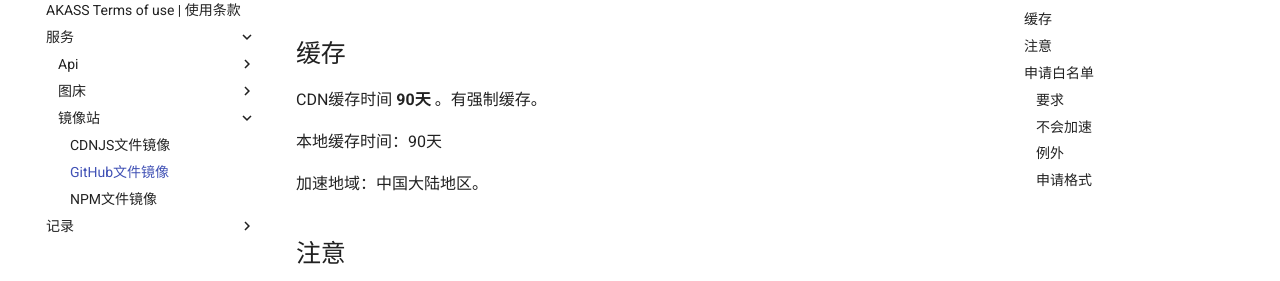
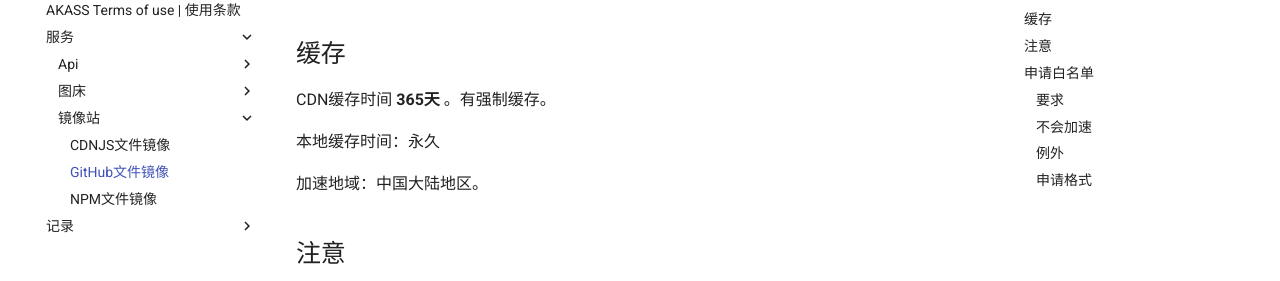
Before and after one commit to akass-org/doc.akass.cn, an MkDocs documentation site: the page built from docs/服务/镜像站/github.md, in a window 1280 px wide and 900 px high, scrolled down 923 px. Shown: the part 170-451 px from the top of the window. Built offline with MkDocs 1.6.1 and Material for MkDocs 9.7.7, drawn with Linux system fonts in a browser that asks for light colours; comment, search, counter and statistics services are not loaded.

Commit message:
Change GitHub mirroe's cache time.

```diff
--- a/docs/服务/镜像站/github.md
+++ b/docs/服务/镜像站/github.md
@@ -40,9 +40,9 @@ https://gh.akass.cn/akass-org/pingTarget/0.0.2/road-1072821.jpg!webp
 
 ## 缓存
 
-CDN缓存时间 **90天** 。有强制缓存。
+CDN缓存时间 **365天** 。有强制缓存。
 
-本地缓存时间：90天
+本地缓存时间：永久
 
 加速地域：中国大陆地区。
 
```
